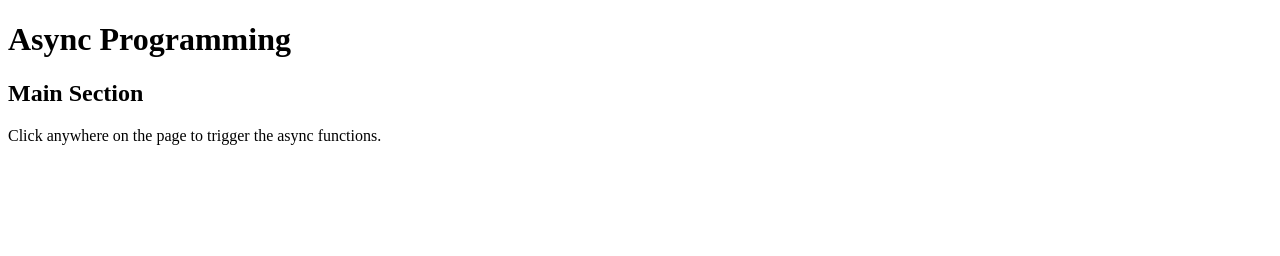
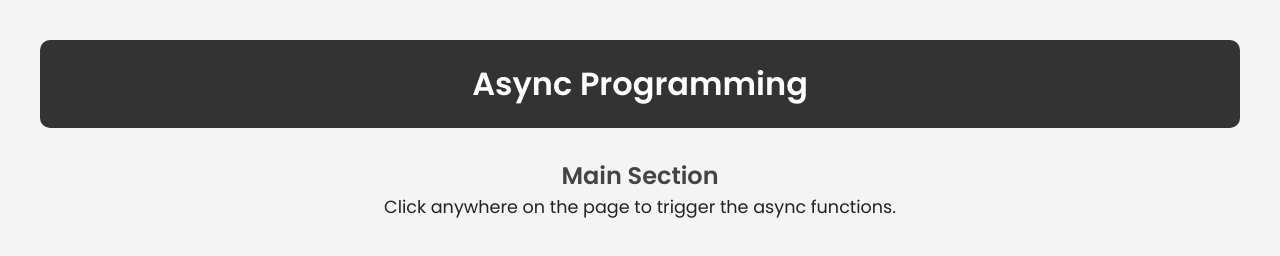
Before and after one commit to adio0002/MAD9014-async-programming, a plain HTML site: page index.html in a window 1280 px wide. Drawn offline with Linux system fonts and the light colour scheme.

Commit message:
Added style.css and css-resets

```diff
--- a/css/css-resets.css
+++ b/css/css-resets.css
@@ -0,0 +1,100 @@
+/* Box sizing rules */
+*,
+*::before,
+*::after {
+    box-sizing: border-box;
+}
+
+/* Remove default margin */
+h1,
+h2,
+h3,
+h4,
+p,
+figure,
+blockquote,
+ul,
+ol,
+dl,
+dd {
+    margin: 0;
+}
+
+/* Remove list styles on ul, ol elements with a list role, which suggests default styling will be removed */
+ul[role='list'],
+ol[role='list'] {
+    list-style: none;
+}
+
+/* Set core root defaults */
+
+html {
+    line-height: 1.5;
+    font-family: Roboto, system-ui, -apple-system, BlinkMacSystemFont, 'Segoe UI', Roboto, Oxygen, Ubuntu, Cantarell, 'Open Sans', 'Helvetica Neue', sans-serif;
+}
+
+html:focus-within {
+    scroll-behavior: smooth;
+}
+
+/* Set core body defaults */
+body {
+    min-height: 100vh;
+    text-rendering: optimizeSpeed;
+    line-height: 1.5;
+    margin: 0;
+}
+
+/* A elements that don't have a class get default styles */
+a {
+    text-decoration-skip-ink: auto;
+    color: c #36bf7f;
+}
+
+a:hover,
+a,
+focus {
+    color: #d96666;
+}
+
+/* Make images easier to work with */
+img,
+picture,
+svg {
+    max-width: 100%;
+    display: block;
+}
+
+svg {
+    fill: currentColor;
+}
+
+svg:not(:root) {
+    overflow: hidden;
+}
+
+
+
+/* Inherit fonts for inputs and buttons */
+input,
+button,
+textarea,
+select {
+    font: inherit;
+}
+
+/* Remove all animations, transitions and smooth scroll for people that prefer not to see them */
+@media (prefers-reduced-motion: reduce) {
+    html:focus-within {
+        scroll-behavior: auto;
+    }
+
+    *,
+    *::before,
+    *::after {
+        animation-duration: 0.01ms !important;
+        animation-iteration-count: 1 !important;
+        transition-duration: 0.01ms !important;
+        scroll-behavior: auto !important;
+    }
+}
--- a/css/style.css
+++ b/css/style.css
@@ -0,0 +1,48 @@
+* {
+  margin: 0;
+  padding: 0;
+  box-sizing: border-box;
+}
+
+body {
+  font-family: "Poppins", sans-serif;
+  text-align: center;
+  background-color: #f4f4f4;
+  color: #333;
+  transition: background-color 0.8s ease;
+  min-height: 100vh;
+  display: flex;
+  flex-direction: column;
+  justify-content: flex-start;
+  align-items: center;
+  padding: 40px;
+}
+
+header {
+  background-color: #333;
+  color: white;
+  padding: 20px;
+  width: 100%;
+  border-radius: 10px;
+  margin-bottom: 30px;
+}
+
+h1 {
+  font-size: 2rem;
+}
+
+main {
+  width: 90%;
+  max-width: 600px;
+}
+
+h2 {
+  margin-bottom: 10px;
+  color: #444;
+}
+
+p {
+  font-size: 1.1rem;
+  margin-top: 15px;
+  color: #222;
+}
--- a/index.html
+++ b/index.html
@@ -10,6 +10,7 @@
     />
 
     <link rel="stylesheet" href="css/style.css" />
+    <link rel="stylesheet" href="css/css-resets.css"/>
     <script src="js/main.js" type="module"></script>
   </head>
   <body>
```
